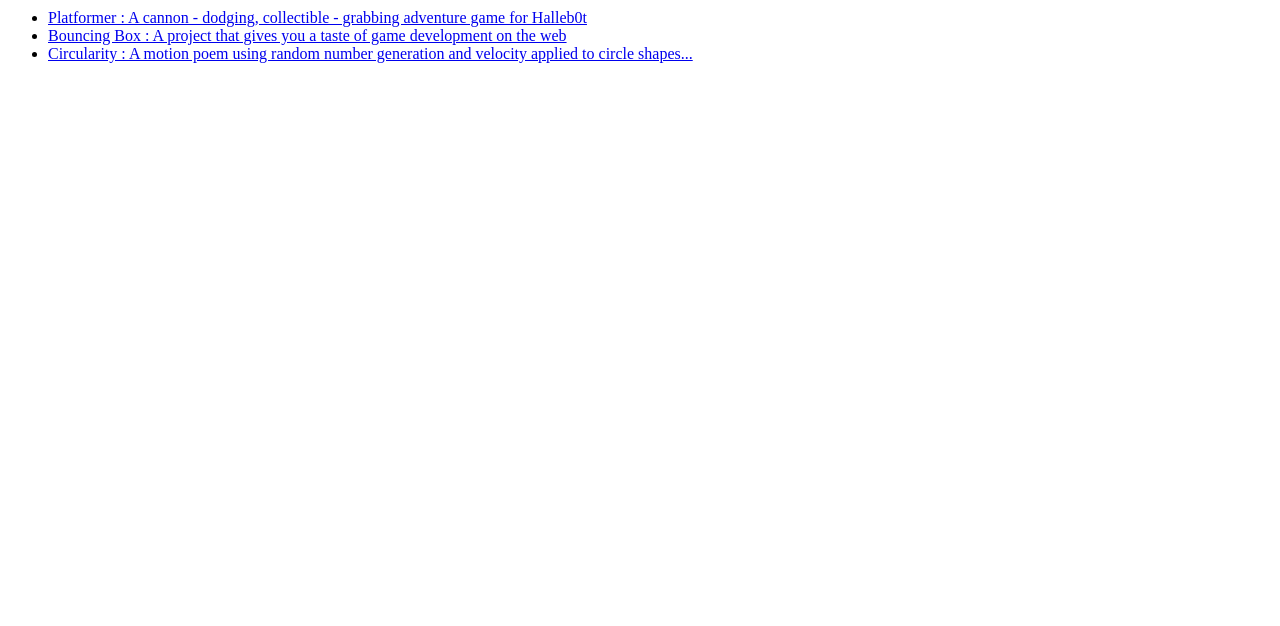
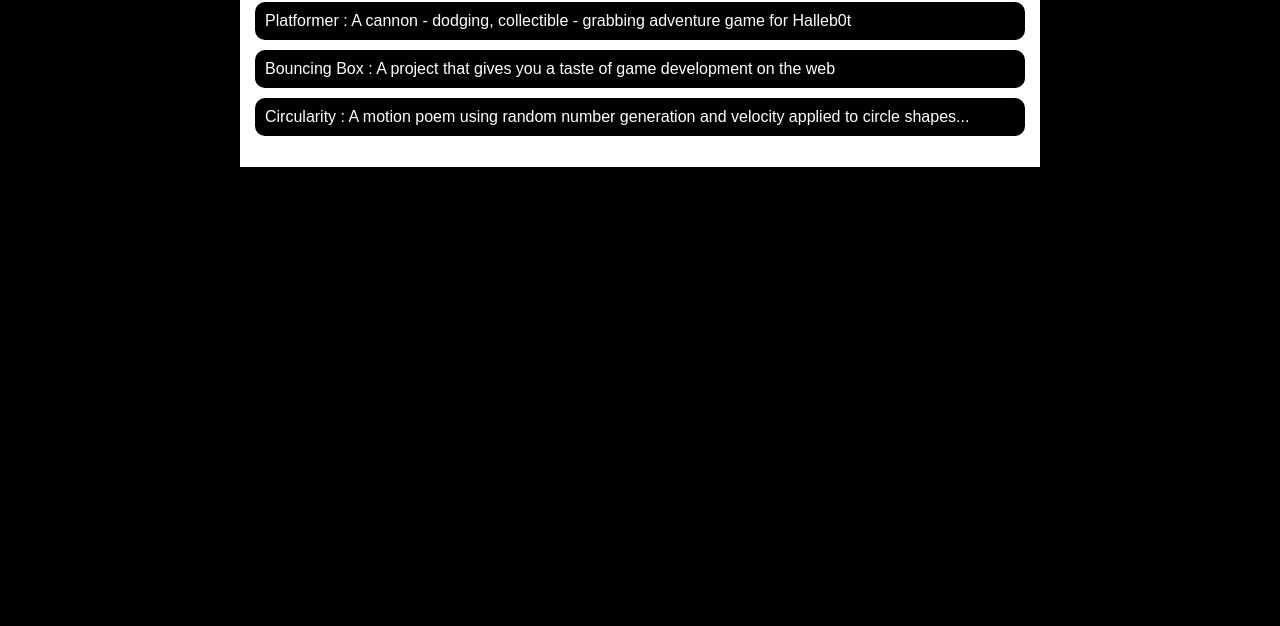
Before and after one commit to ADixon-22/ADixon-22.github.io, a plain HTML site: page portfolio.html in a window 1280 px wide. Shown: the part 174-800 px from the top of the page. Drawn offline with Linux system fonts and the light colour scheme.

Commit message:
add portflio.html

```diff
--- a/portfolio.html
+++ b/portfolio.html
@@ -2,8 +2,8 @@
 <html>
     <head>
         <title>Zer0's first website</title>
+        <link rel="stylesheet" href="style.css">
     </head>
-    <link rel="stlesheet" href="style.css">
 
     <body>
         <div id="all-contents">
--- a/style.css
+++ b/style.css
@@ -80,12 +80,12 @@
 }
 
 #portfolio li:hover {
-    background: #eee;
+    background: #000000;
 }
 
 #portfolio a {
     text-decoration: none;
-    color: #454545;
+    color: #ffffff;
 }
 
 /* responsive web design */
```
